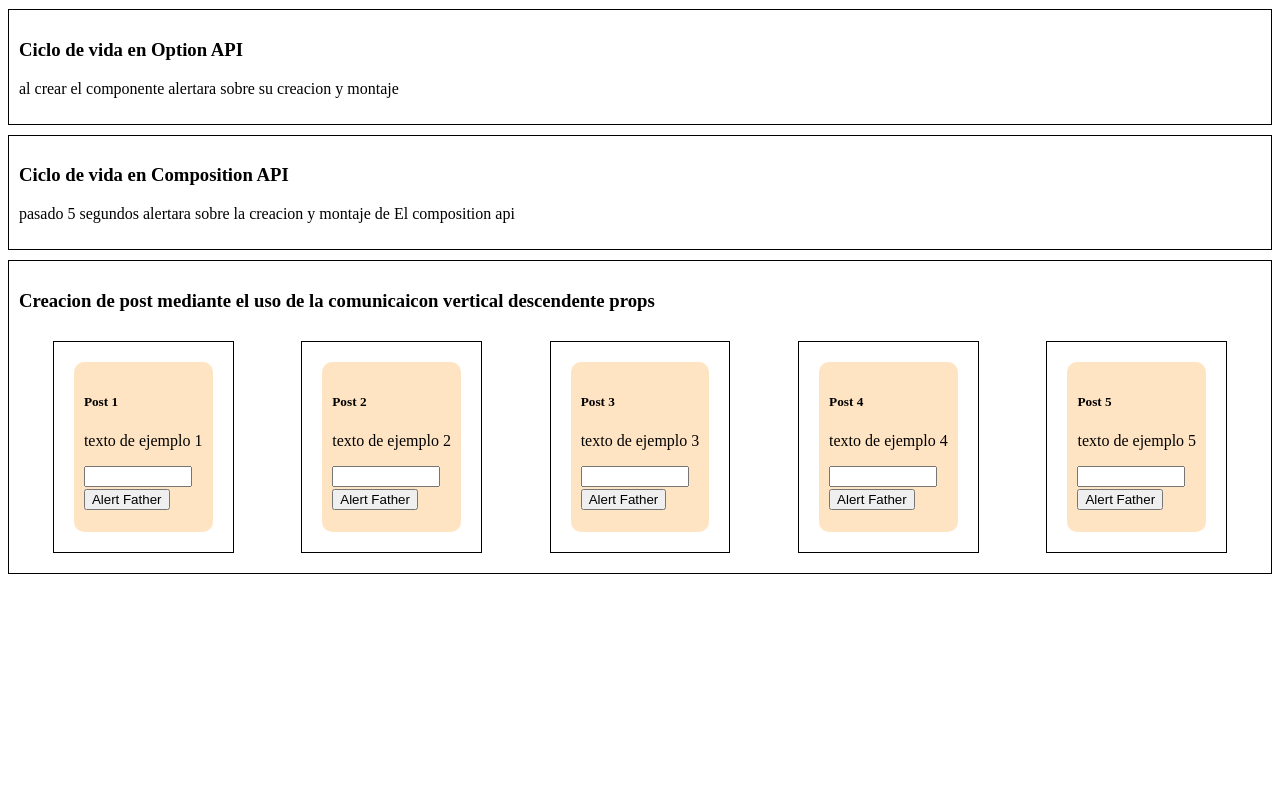
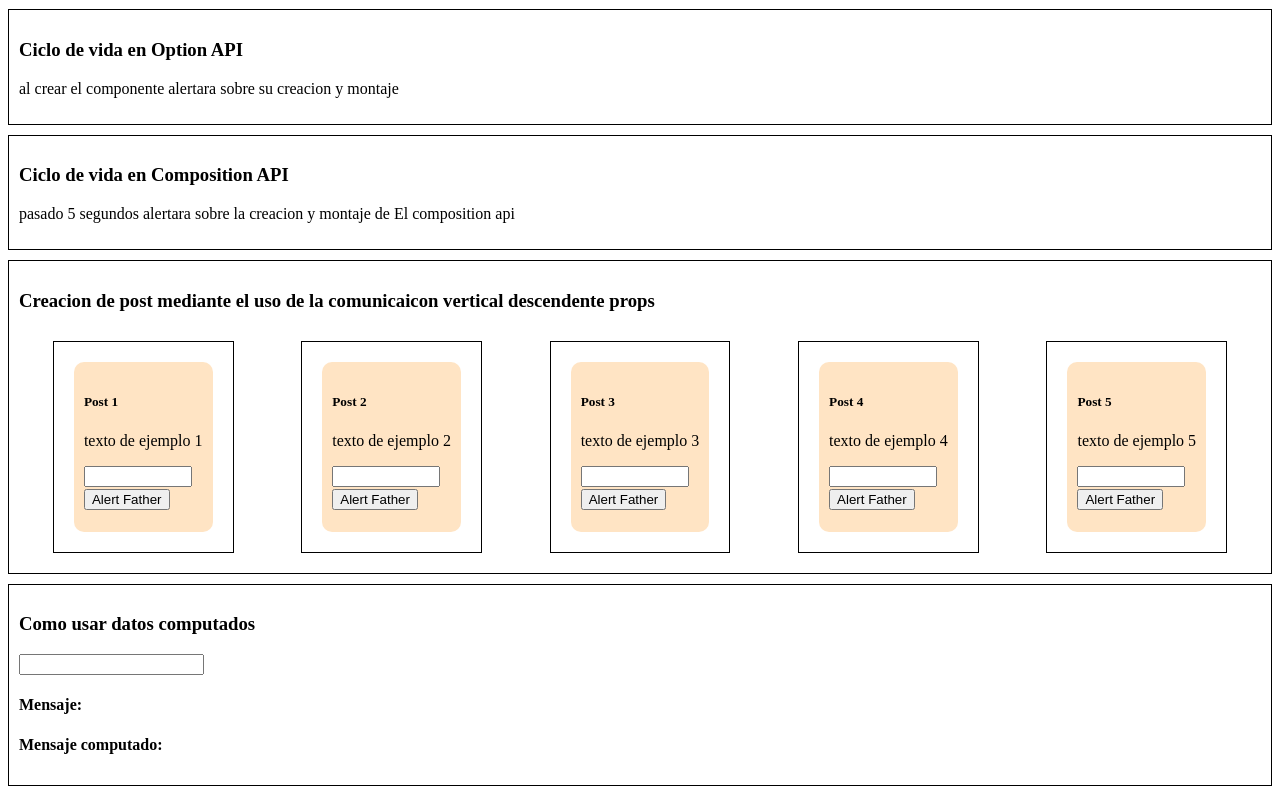
Before and after one commit to DylanVallejo/vueJSCRUD, a Vue app: page / in a window 1280 px wide. Shown: the part 1466-2258 px from the top of the page. Before the commit the page ends 2050 px from the top, so only its background shows below. Built offline with nearby package versions, Linux system fonts and the light colour scheme.

Commit message:
utilizando datos computados y renderizandolos en pantalla meidnade option api

```diff
--- a/src/App.vue
+++ b/src/App.vue
@@ -1,3 +1,18 @@
+<script setup>
+// import HelloWorld from './components/HelloWorld.vue'
+import PostContainer from './components/PostContainer.vue';
+import CounterOption from './components/CounterOption.vue';
+import CounterComposition from './components/CounterComposition.vue';
+import ExampleSelective from './components/ExampleSelective.vue'
+import ExampleFor from './components/ExampleFor.vue';
+import ClassBind from './components/ClassBind.vue';
+import ModelForm from './components/ModelForm.vue';
+import LifeCycleOption from './components/LifeCycleOption.vue';
+import LifeCycleCompositionApi from './components/LifeCycleCompositionApi.vue';
+import PostList from './components/PostList.vue';
+import ComputedExample from './components/ComputedExample.vue';
+</script>
+
 <template>
   <!-- cada componente su propio estado independiente -->
   <!-- el estado global se maneja con vuex -->
@@ -12,21 +27,9 @@
   <LifeCycleOption/>
   <LifeCycleCompositionApi/>
   <PostList/>
+  <ComputedExample/>
 </template>
 
-<script setup>
-// import HelloWorld from './components/HelloWorld.vue'
-import PostContainer from './components/PostContainer.vue';
-import CounterOption from './components/CounterOption.vue';
-import CounterComposition from './components/CounterComposition.vue';
-import ExampleSelective from './components/ExampleSelective.vue'
-import ExampleFor from './components/ExampleFor.vue';
-import ClassBind from './components/ClassBind.vue';
-import ModelForm from './components/ModelForm.vue';
-import LifeCycleOption from './components/LifeCycleOption.vue';
-import LifeCycleCompositionApi from './components/LifeCycleCompositionApi.vue';
-import PostList from './components/PostList.vue';
-</script>
 
 
 <style>
--- /dev/null
+++ b/src/components/ComputedExample.vue
@@ -0,0 +1,31 @@
+<template>
+    <div class="container">
+        <h3>Como usar datos computados</h3>
+        <div>
+            <input type="text" v-model="message" />
+            <h4>Mensaje:{{ message }}</h4>
+            <h4>Mensaje computado: {{ reverse }}</h4>
+        </div>
+    </div>
+</template>
+
+<script >
+import { defineComponent } from 'vue';
+export default defineComponent({
+    name:'ComputedExample',
+    data(){
+        return{
+            message: ''
+        }
+    },
+    computed : {
+        reverse(){
+            return this.message.split('').reverse().join('');
+        }
+    }
+})
+</script>
+
+<style scoped>
+
+</style>
```
